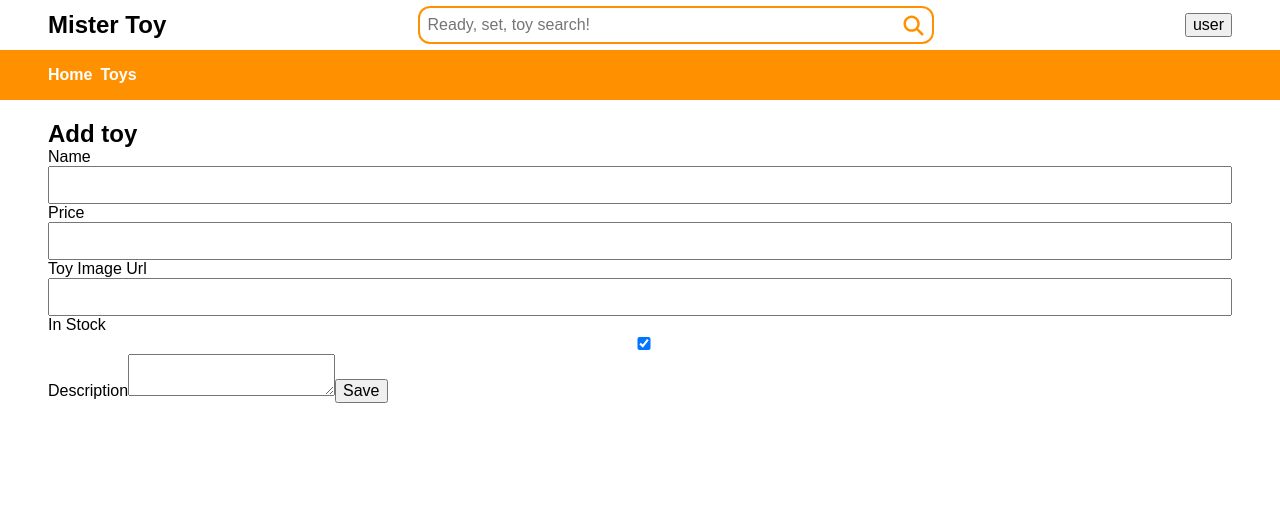
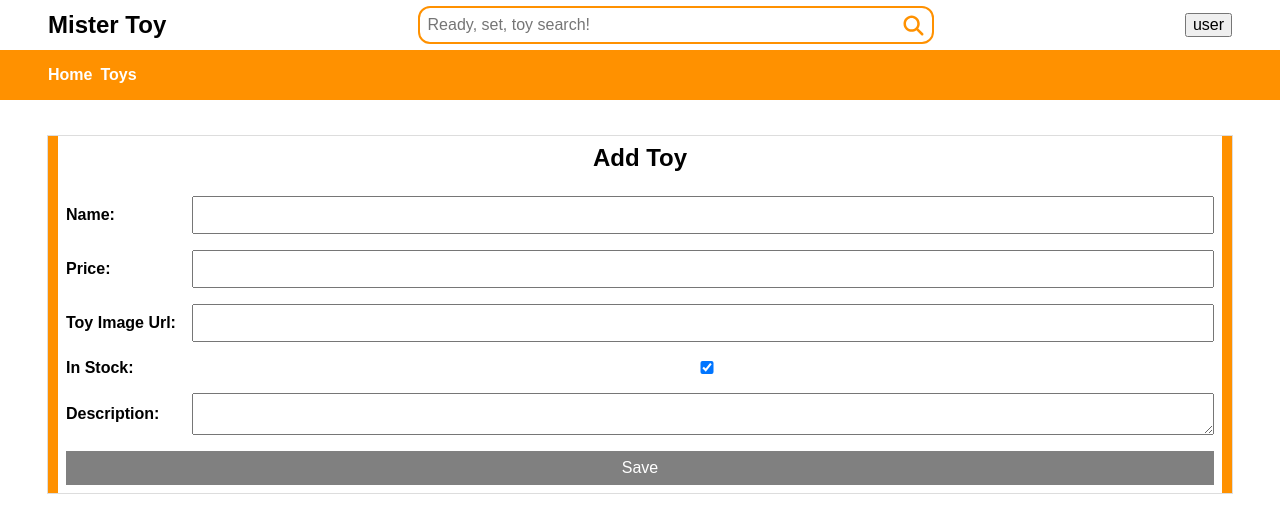
Before and after one commit to Eh2409/mister-toy-frontend, a React (Vite) app: page /toy/edit in a window 1280 px wide. Shown: the top 532 px of the page. Built offline with nearby package versions, Linux system fonts and the light colour scheme.

Commit message:
Add style to toy edit

```diff
--- a/src/assets/style/cmps/AppHeader.css
+++ b/src/assets/style/cmps/AppHeader.css
@@ -1,5 +1,6 @@
 .app-header {
     background: white;
+    margin-block-end: 1em;
     /* position: sticky;
     top: 0;
     z-index: 1000; */
--- a/src/assets/style/main.css
+++ b/src/assets/style/main.css
@@ -9,6 +9,7 @@
 
 /* pages */
 @import "./pages/ToyIndex.css";
+@import "./pages/ToyEdit.css";
 
 /* cmps */
 @import "./cmps/Pagination.css";
--- /dev/null
+++ b/src/assets/style/pages/ToyEdit.css
@@ -0,0 +1,26 @@
+.toy-edit {
+    border-inline: solid 10px var(--mainSiteClrTheme);
+    outline: 1px solid var(--outlineClr1);
+    padding: 0.5em;
+    background-color: white;
+
+    h2 {
+        text-align: center;
+        margin-block-end: 1em;
+    }
+
+    form {
+        display: grid;
+        grid-template-columns: max-content 1fr;
+        align-items: center;
+        gap: 1em;
+
+        label {
+            font-weight: bold;
+        }
+
+        button {
+            grid-column: 1/-1;
+        }
+    }
+}
--- a/src/pages/ToyEdit.jsx
+++ b/src/pages/ToyEdit.jsx
@@ -60,25 +60,27 @@ export function ToyEdit(props) {
 
     return (
         <section className="toy-edit">
-            <h2>{toyId ? "Update" : "Add"} toy</h2>
+
+            <h2>{toyId ? "Update" : "Add"} Toy</h2>
+
             <form onSubmit={onSubmit}>
 
-                <label htmlFor="name">Name</label>
+                <label htmlFor="name">Name:</label>
                 <input type="text" name="name" id="name" value={name} onChange={handleChange} required />
 
-                <label htmlFor="price">Price</label>
+                <label htmlFor="price">Price:</label>
                 <input type="number" name="price" id="price" min={1} value={price || ''} onChange={handleChange} required />
 
-                <label htmlFor="imgUrl">Toy Image Url</label>
+                <label htmlFor="imgUrl">Toy Image Url:</label>
                 <input type="text" name="imgUrl" id="imgUrl" value={imgUrl} onChange={handleChange} />
 
-                <label htmlFor="inStock">In Stock</label>
+                <label htmlFor="inStock">In Stock:</label>
                 <input type="checkbox" name="inStock" id="inStock" checked={inStock} onChange={handleChange} />
 
-                <label htmlFor="description">Description</label>
+                <label htmlFor="description">Description:</label>
                 <textarea type="text" name="description" id="description" value={description} onChange={handleChange} required ></textarea>
 
-                <button>Save</button>
+                <button className="t-a">Save</button>
             </form>
         </section>
     )
```
